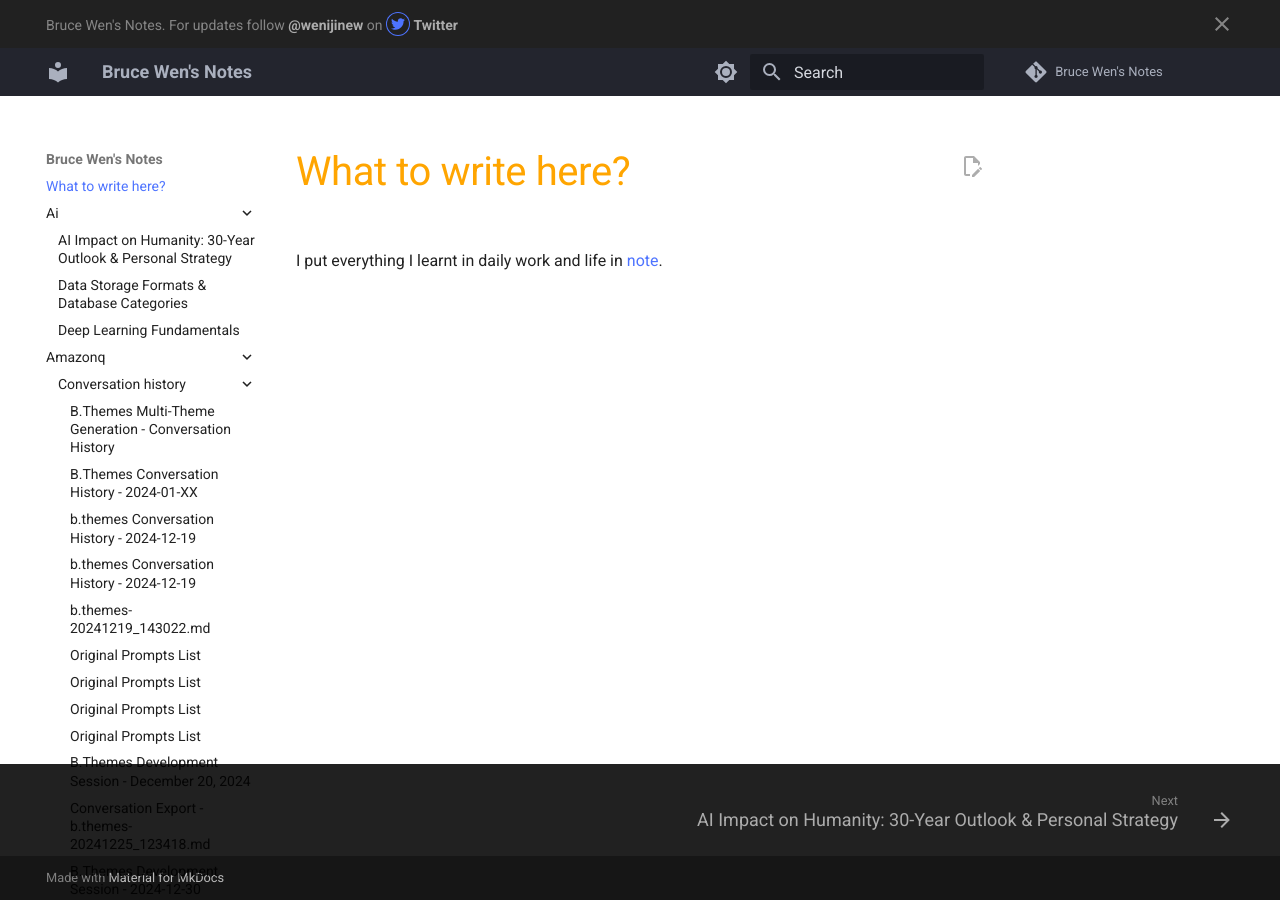
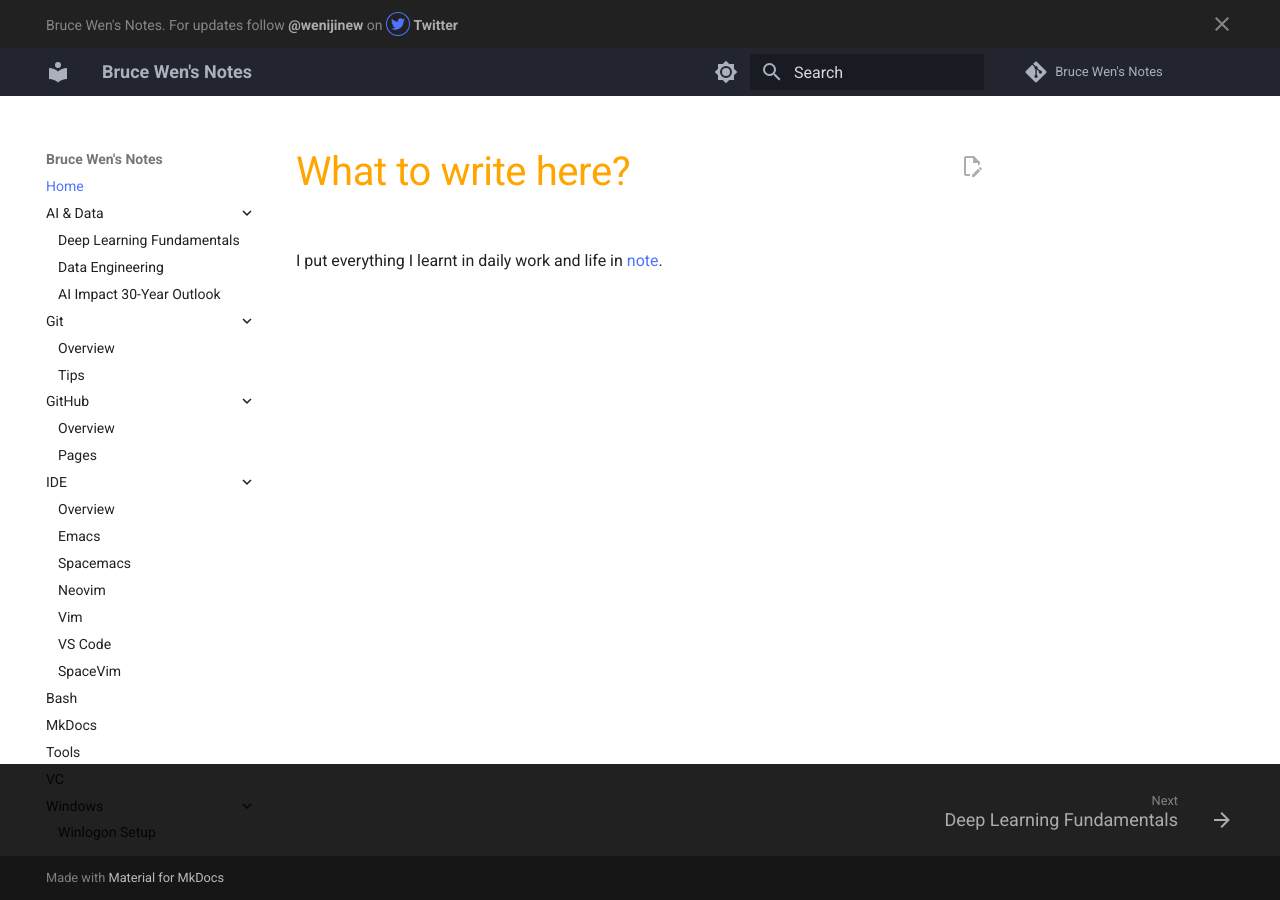
Before and after one commit to wenijinew/wenijinew.github.io, an MkDocs documentation site: the page built from docs/index.md, in a window 1280 px wide. Built offline with MkDocs 1.6.1 and Material for MkDocs 9.7.7, drawn with Linux system fonts in a browser that asks for light colours; comment, search, counter and statistics services are not loaded.

Commit message:
Add nav section to mkdocs.yml

```diff
--- a/mkdocs.yml
+++ b/mkdocs.yml
@@ -82,3 +82,30 @@ markdown_extensions:
   - pymdownx.emoji:
       emoji_index: !!python/name:material.extensions.emoji.twemoji
       emoji_generator: !!python/name:material.extensions.emoji.to_svg
+
+nav:
+  - Home: index.md
+  - AI & Data:
+      - Deep Learning Fundamentals: ai/deep-learning-fundamentals.md
+      - Data Engineering: ai/data-engineering.md
+      - AI Impact 30-Year Outlook: ai/ai-impact-30-year-outlook.md
+  - Git:
+      - Overview: git/index.md
+      - Tips: git/001.tip.md
+  - GitHub:
+      - Overview: github/index.md
+      - Pages: github/pages.md
+  - IDE:
+      - Overview: ide/index.md
+      - Emacs: ide/emacs.md
+      - Spacemacs: ide/spacemacs.md
+      - Neovim: ide/neovim.md
+      - Vim: ide/vim.md
+      - VS Code: ide/vscode.md
+      - SpaceVim: ide/spacevim.md
+  - Bash: bash/index.md
+  - MkDocs: mkdocs/index.md
+  - Tools: note/index.md
+  - VC: vc/index.md
+  - Windows:
+      - Winlogon Setup: windows/setup-winlogon-kiro.md
```
